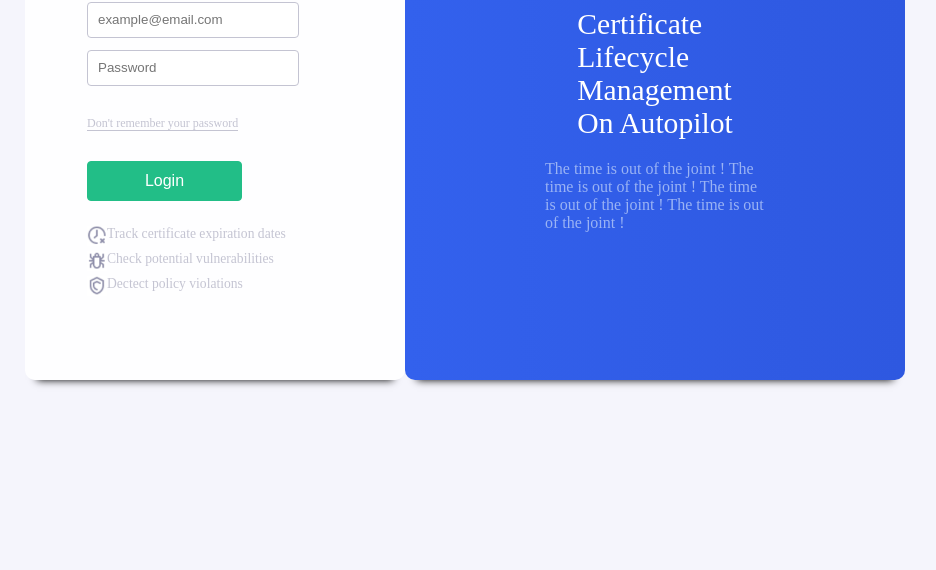
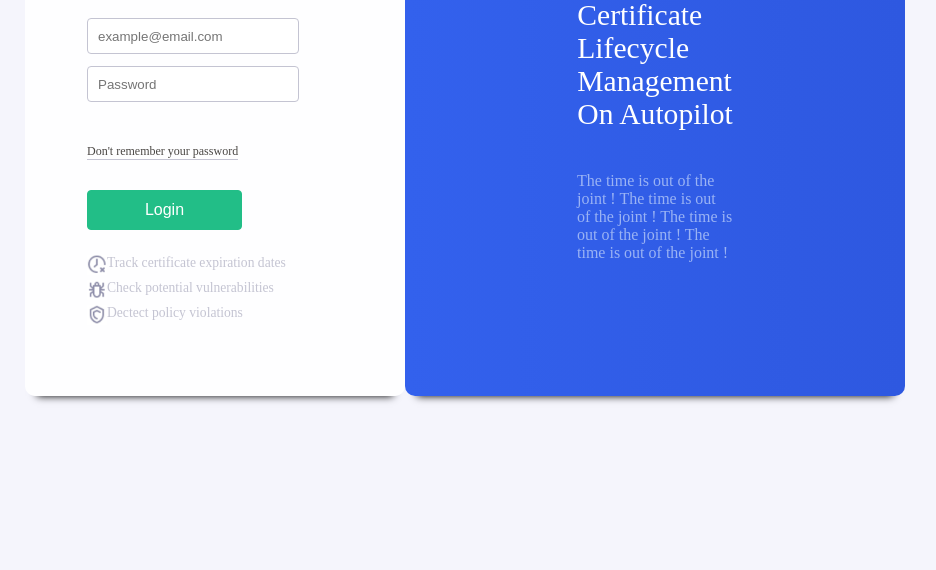
Before and after one commit to Eloaim/loginDemo, a plain HTML site: page index.html in a window 1280 px wide. Shown: the part 230-800 px from the top of the page, without its empty margins (175-1111 px from the left). Drawn offline with Linux system fonts and the light colour scheme.

Commit message:
更改标签含义

```diff
--- a/index.css
+++ b/index.css
@@ -6,25 +6,47 @@ body {
     padding: 0;
 }
 
-.container {
+.login-box {
     display: flex;
     justify-content: center;
 
 }
 
-.content {
+.login-box a {
+    display: inline-block;
+    color: #4a4744;
+    font-size: 13px;
+    text-decoration: none;
+    margin-top: 18px;
+}
+
+.login-box a:hover {
+    color: #ff7d0a;
+}
+
+.logon-box a:active {
+    color: #ee7204;
+}
+
+.login-box span {
+    display: flex;
+    padding-top: 5px;
+}
+
+.login-left {
     background-color: rgba(255, 255, 255, 0.95);
     width: 360px;
     height: 500px;
     color: rgb(196, 196, 210);
     padding: 10px;
-    margin-top: 7%;
+    margin-top: 106px;
     box-shadow: 0px 12px 8px -12px #000;
     border-radius: 10px;
 
 }
 
 .login-header {
+    display: flex;
     width: 100%;
     height: 48px;
     margin-bottom: 20px;
@@ -54,9 +76,9 @@ body {
     width: 198px;
     height: 32px;
     border: 1px solid rgb(196, 196, 210);
-    ;
+    padding-left: 10px;
     border-radius: 4px;
-    padding-left: 10px;
+    margin-bottom: 12px;
     color: rgb(174, 174, 194);
 }
 
@@ -79,15 +101,17 @@ body {
     color: rgb(196, 196, 210);
 }
 
-.remember-box a {
+.login-left a {
     border-bottom: 1px solid rgb(196, 196, 210);
+    margin-top: 30px;
+    font-size: 12px;
 }
 
-.remember-box a:hover {
+.login-left a:hover {
     color: rgb(154, 179, 244);
 }
 
-.remember-box a:active {
+.login-left a:active {
     color: rgb(154, 179, 244);
 }
 
@@ -119,7 +143,7 @@ body {
 }
 
 
-.login-box {
+.login-left-content {
     display: flex;
     flex-direction: column;
     margin-top: 20px;
@@ -127,24 +151,8 @@ body {
     font-size: 0.85em;
 }
 
-.login-box a {
-    margin: 30px;
-    color: #4a4744;
-    font-size: 13px;
-    text-decoration: none;
-}
-
-.login-box a:hover {
-    color: #ff7d0a;
-}
-
-.logon-box a:active {
-    color: #ee7204;
-}
-
-.login-box span {
-    display: flex;
-    padding-top: 5px;
+.login-left-content p {
+    margin: 0;
 }
 
 
@@ -152,7 +160,7 @@ body {
     display: flex;
     flex-direction: column;
     background: linear-gradient(to left, rgb(46, 88, 224), rgb(51, 97, 237));
-    margin-top: 7%;
+    margin-top: 106px;
     width: 500px;
     align-items: center;
     justify-content: center;
@@ -167,14 +175,18 @@ body {
     color: white;
 }
 
+.login-right-title p {
+    margin: 0;
+}
+
 .login-right-content {
     display: flex;
     flex-direction: column;
+    width: 156px;
     color: rgb(154, 179, 244);
 }
 
-.login-right-content text {
-    width: 220px;
+.login-right-content p {
     padding-top: 20px;
 }
 
--- a/index.html
+++ b/index.html
@@ -7,45 +7,41 @@
 </head>
 <body>
 
-<div class="container">
-    <div class="content">
+<div class="login-box">
+    <div class="login-left">
         <div class="info">
             <div class="login-header">
-                <text class="text-log-in">Log in</text>
-                <text class="text-sign-up">Sign Up</text>
+                <h1 class="text-log-in">Log in</h1>
+                <h2 class="text-sign-up">Sign Up</h2>
             </div>
-            <form>
-                <div class="login-input-box">
-                    <input type="text" placeholder="example@email.com">
-                </div>
-                <div class="login-input-box">
-                    <input type="password" placeholder="Password">
-                </div>
+            <form class="login-input-box" >
+                <input  type="text" placeholder="example@email.com">
+                <input  type="password" placeholder="Password">
             </form>
-            <div class="remember-box">
-                <a>Don't remember your password</a>
-            </div>
+
+                <a class="remember-box">Don't remember your password</a>
+
             <div class="login-button-box">
                 <button>Login</button>
             </div>
-            <div class="login-box">
-                <span><img class="login-box-icon"  src="./images/clock.png" alt="clock"><text>Track certificate expiration dates</text></span>
-                <span><img class="login-box-icon"  src="./images/spider.png" alt="spider"\><text>Check potential vulnerabilities</text></span>
-                <span><img class="login-box-icon"  src="./images/shell.png" alt="shell"\><text>Dectect policy violations</text></span>
+            <div class="login-left-content">
+                <span><img class="login-box-icon"  src="./images/clock.png" alt="clock"><p>Track certificate expiration dates</p></span>
+                <span><img class="login-box-icon"  src="./images/spider.png" alt="spider"\><p>Check potential vulnerabilities</p></span>
+                <span><img class="login-box-icon"  src="./images/shell.png" alt="shell"\><p>Dectect policy violations</p></span>
             </div>
         </div>
     </div>
 
     <div class="login-right">
         <span class="login-right-title">
-            <text>Certificate</text>
-            <text>Lifecycle</text>
-            <text>Management</text>
-            <text>On Autopilot</text>
+            <p>Certificate</p>
+            <p>Lifecycle</p>
+            <p>Management</p>
+            <p>On Autopilot</p>
         </span>
 
         <span class="login-right-content">
-                <text>The time is out of the joint ! The time is out of the joint ! The time is out of the joint ! The time is out of the joint !</text>
+            <p>The time is out of the joint ! The time is out of the joint ! The time is out of the joint ! The time is out of the joint !</p>
         </span>
 
     </div>
```
